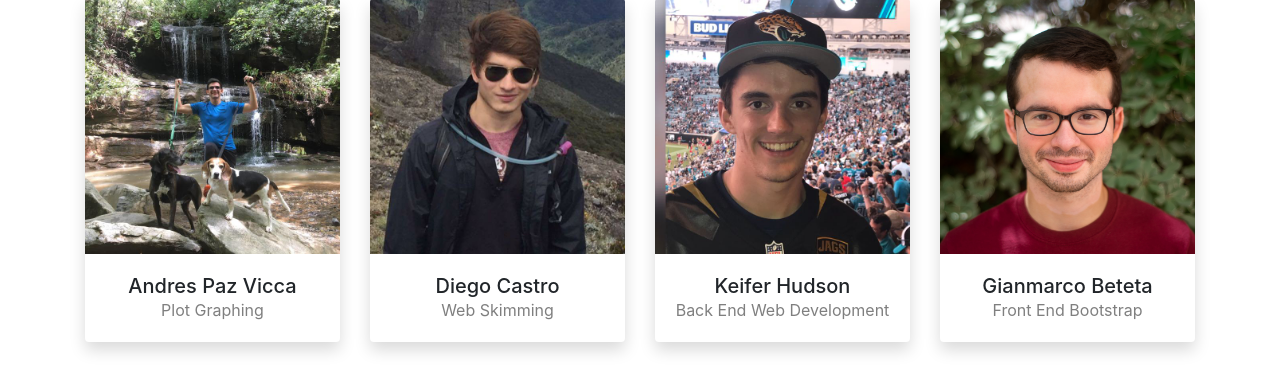
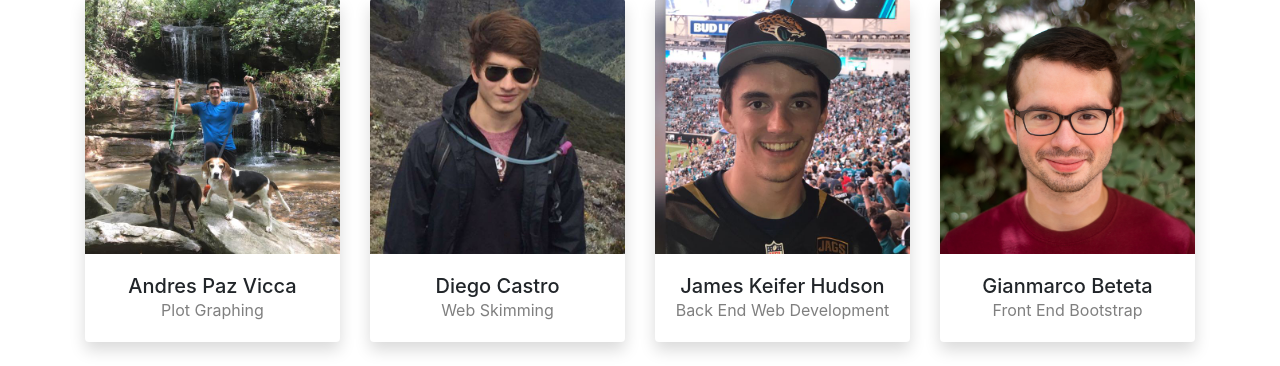
Before and after one commit to gbeteta/Python, a Flask app: page /Team_Members in a window 1280 px wide. Shown: the part 486-852 px from the top of the page. Run offline with Flask 2, Linux system fonts and the light colour scheme; some libraries are stand-ins or nearby versions.

Commit message:
Update Team_Members.html
Changed name to James Keifer Hudson to avoid confusion when grading

```diff
--- a/templates/Team_Members.html
+++ b/templates/Team_Members.html
@@ -65,7 +65,7 @@ parts of the project everyone is responsible for-->
                     <div class="card border-0 shadow">
                       <img src="/static/pictures/person3.jpg" class="card-img-top" alt="...">
                       <div class="card-body text-center">
-                        <h5 class="card-title mb-0">Keifer Hudson</h5>
+                        <h5 class="card-title mb-0">James Keifer Hudson</h5>
                         <div class="card-text text-black-50">Back End Web Development</div>
                       </div>
                     </div>
```
